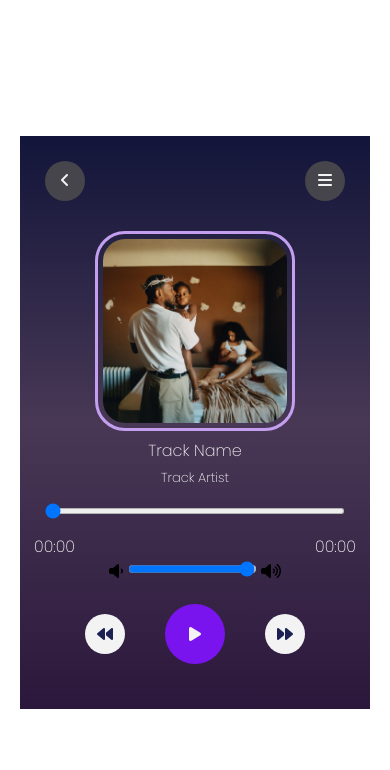
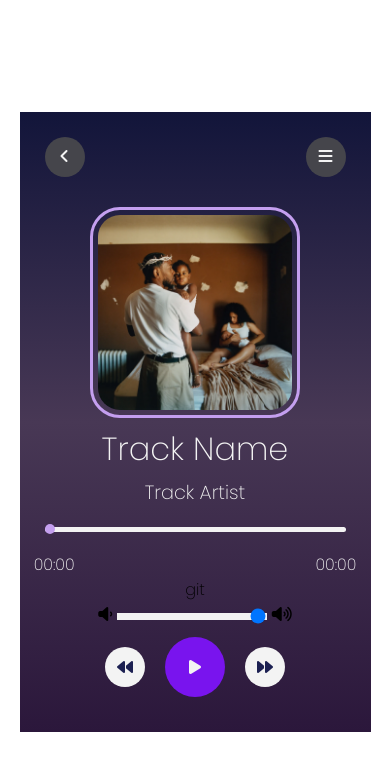
Before and after one commit to Mohhh09/music-app, a plain HTML site: page index.html in a window 390 px wide. Drawn offline with Linux system fonts and the light colour scheme.

Commit message:
first commit

```diff
--- a/index.html
+++ b/index.html
@@ -47,13 +47,13 @@
                 <div class="duration">
                     <div class="current-time">00:00</div>
                     <div class="total-duration">00:00</div>
-                </div>
+                </div>git
 
             </div>
 
             <div class="slider-duration">
                 <i class="fa fa-volume-down"></i>
-                <input type="range" min="1" max="100" value="99" class="volume_slider" onchange="setvolume()">
+                <input type="range" min="1" max="100" value="99" class="volume_slider" onchange="setvolume()" id="volume">
                 <i class="fa fa-volume-up"></i>
             </div>
 
--- a/style.css
+++ b/style.css
@@ -57,17 +57,6 @@ nav{
 
 }
 
-/* .text{
-    color: #F3F3F3;
-}
-
-h1{
-    font-weight: 36;
-}
-
-p{
-    font-weight: 13;
-} */
 
 #minutes{
     width: 100%;
@@ -78,19 +67,34 @@ p{
     margin: 20px 0;
 }
 
+#minutes{
+    -webkit-appearance: none;
+    background: #F3F3F3;
+    color: #F3F3F3;
+    width: 100%;
+    height: 5px;
+    cursor: pointer;
+}
+
 #minutes::-webkit-slider-thumb{
     -webkit-appearance: none;
     background: #C49FEF;
-    color: #C49FEF;
     width: 10px;
     height: 10px;
     border-radius: 50%;
 
 }
 
-.volume_slider{
-    color: #C49FEF;
+#volume{
+    -webkit-appearance: none;
+    background: #F3F3F3;
+    color: #F3F3F3;
+    width: 50%;
+    height: 7px;
+    cursor: pointer;
+
 }
+
 .buttons{
     display: flex;
     justify-content: center;
@@ -163,3 +167,35 @@ p{
     justify-content: center;
     gap: 80%;
 }
+
+@media only screen and (max-width: 600px) {
+    .music-player{
+        width: 90%;
+        }
+
+        .song-image{
+        width: 70%;
+        }
+
+        .track-name{
+        font-size: 2rem;
+        }
+
+        .track-artist{
+        font-size: 1.2rem;
+        }
+
+        .prev-track,
+        .pauseplay-track,
+        .next-track{
+        margin: 10px;
+        }
+
+        .buttons{
+            display: flex;
+            justify-content: center;
+            align-items: center;
+        }
+
+
+}
```
